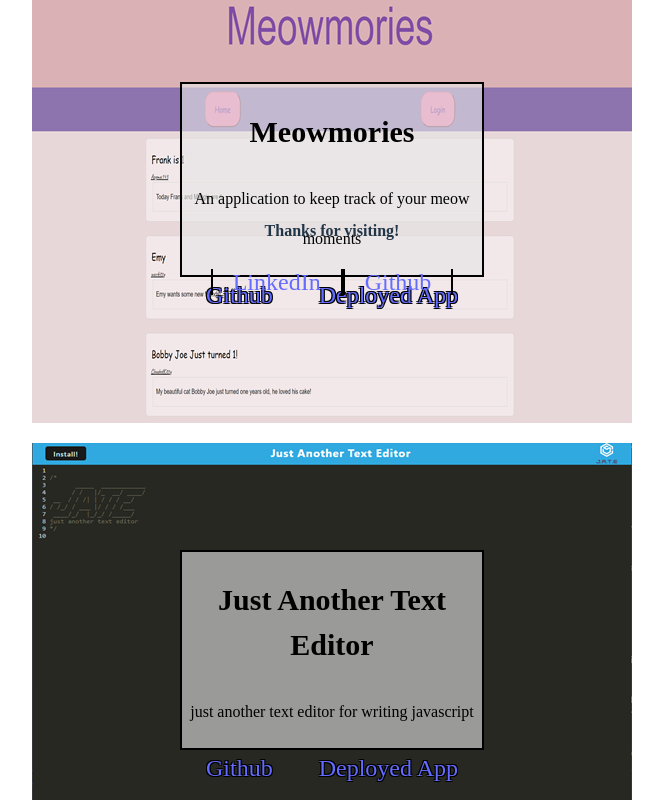
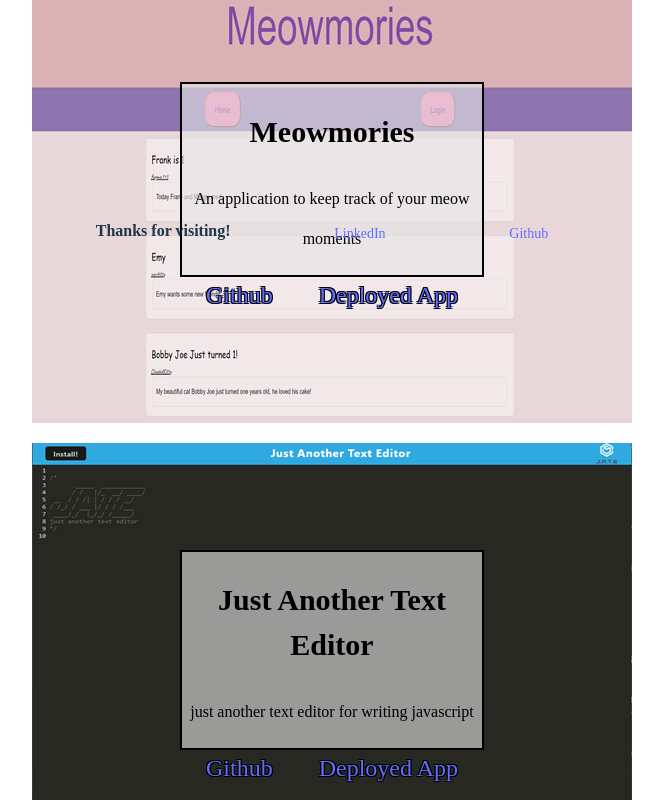
Before and after one commit to OrionC11/Portfolio, a React (Vite) app: page /portfolio in a window 1280 px wide. Shown: the part 747-1547 px from the top of the page, without its empty margins (308-971 px from the left). Built offline with nearby package versions, Linux system fonts and the light colour scheme.

Commit message:
more styling tweaks

```diff
--- a/src/App.jsx
+++ b/src/App.jsx
@@ -10,13 +10,13 @@ function App() {
   return (
     <Router>
       <Header />
-      <body>
+      <main>
         <Routes>
           <Route path="/" element={<About />} />
           <Route path="/contact" element={<Contact />} />
           <Route path="/portfolio" element={<Portfolio />} />
         </Routes>
-      </body>
+      </main>
       <Footer />
     </Router>
   );
--- a/src/components/Footer.jsx
+++ b/src/components/Footer.jsx
@@ -1,17 +1,24 @@
 const Footer = () => {
   return (
+    <div className="footerSection">
       <footer>
         <h4 className="footerText">Thanks for visiting!</h4>
         <a
           href="https://www.linkedin.com/in/orion-cannon-072613160/"
           target="_blank"
+          className="footerLink"
         >
           LinkedIn
         </a>
-      <a href="https://github.com/OrionC11" target="_blank">
+        <a
+          href="https://github.com/OrionC11"
+          target="_blank"
+          className="footerLink"
+        >
           Github
         </a>
       </footer>
+    </div>
   );
 };
 
--- a/src/index.css
+++ b/src/index.css
@@ -52,16 +52,20 @@ nav{
   margin: 0;
   padding: 10px;
 }
-body {
+main {
   margin: 0;
   display: flex;
   min-width: 320px;
+  min-height: 100vh;
   justify-content: center;
   text-align: center;
   height: 95vh;
 }
 footer{
-  display: inline-block;
+  display: flex;
+  justify-content: space-evenly;
+  width: 50vw;
+  margin-top: auto;
 }
 
 form {
@@ -102,6 +106,17 @@ button{
   justify-content: space-between;
 }
 
+.footerSection{
+  display: flex;
+  justify-content: center;
+  width: 100vw;
+}
+
+.footerLink{
+  font-size: 14px;
+  border: none;
+  margin-top: 25px;
+}
 .aboutSection{
   background-color: #213547;
   width: 90vw;
@@ -110,6 +125,7 @@ button{
   justify-content: center;
   align-items: center;
 }
+
 
 .contactSection{
   background-color: #213547;
@@ -133,7 +149,6 @@ button{
   display: flex;
   flex-direction: column;
   flex-wrap: wrap;
-  justify-content: space-between;
 }
 
 .projectCard{
--- a/src/pages/Portfolio.jsx
+++ b/src/pages/Portfolio.jsx
@@ -47,7 +47,7 @@ const Portfolio = () => {
       image: "/PasswordGenerator.png",
       github: "https://github.com/OrionC11/PasswordGenerator",
       link: "https://orionc11.github.io/PasswordGenerator/",
-    }
+    },
   ];
   return (
     <div>
```
Lines whose indentation alone changed are shown as unchanged.
